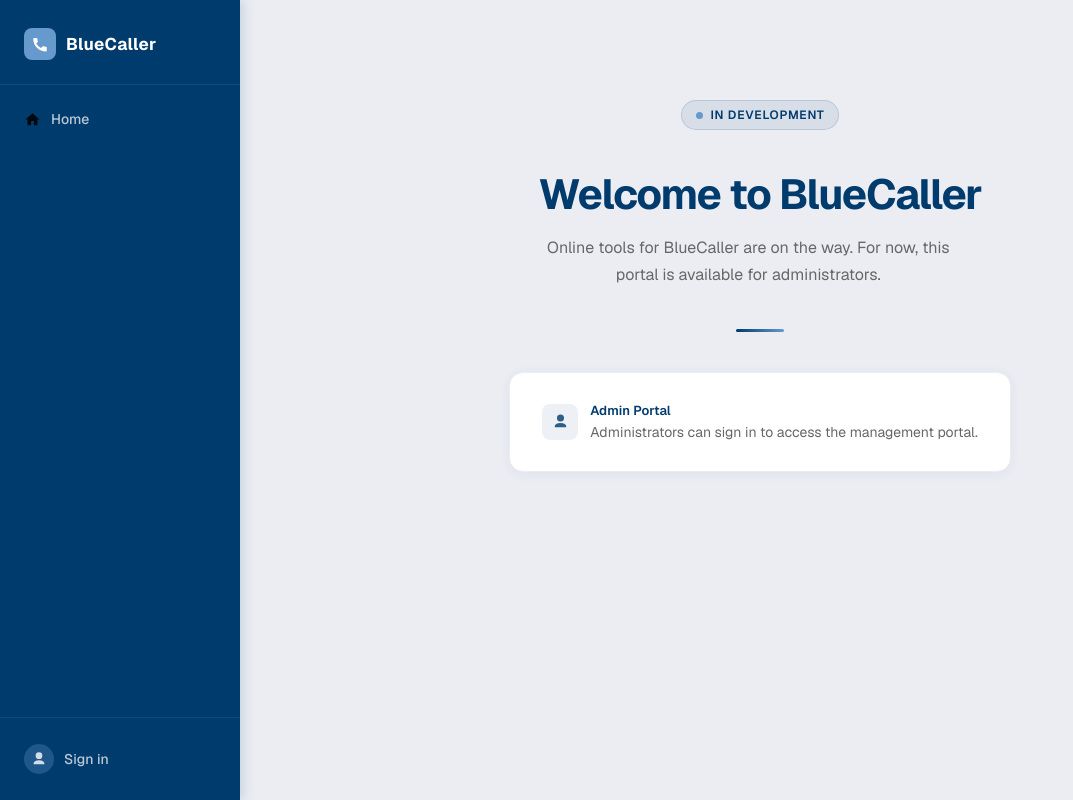
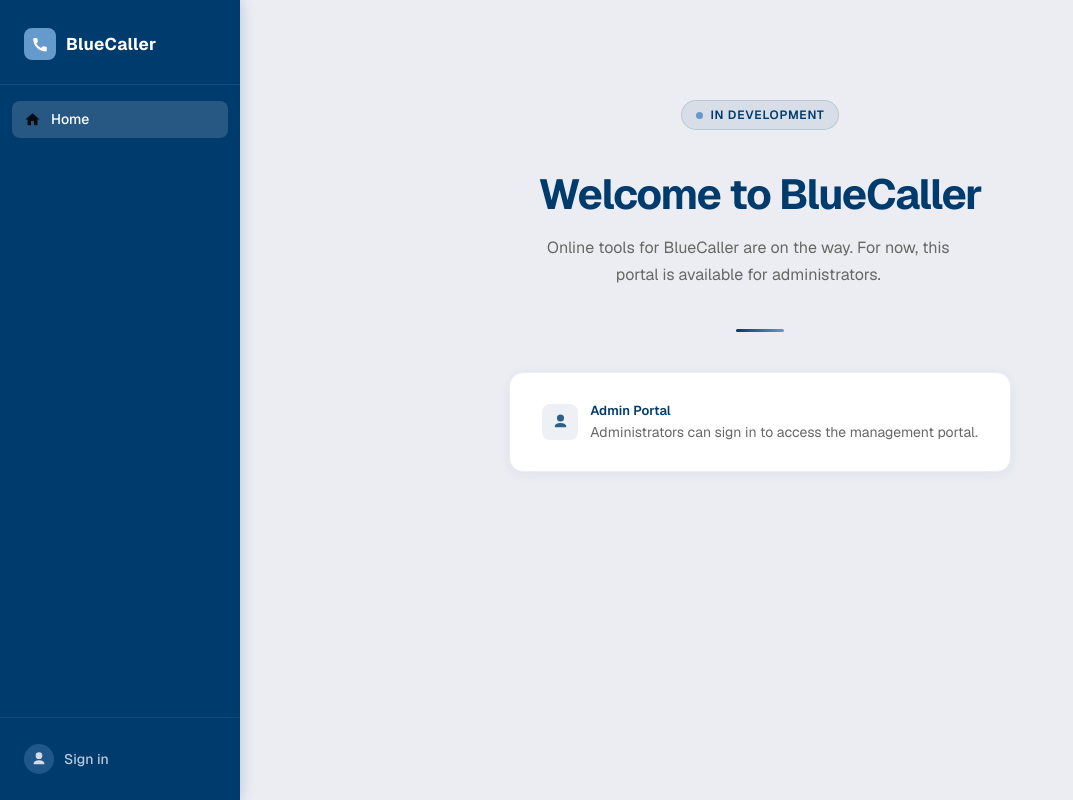
Before and after one commit to Cool-cal3b/bluecaller-web, a Next.js app: page / in a window 1280 px wide. Shown: the whole page, without its empty margins (0-1073 px from the left). Built offline with nearby package versions, Linux system fonts and the light colour scheme; no server answers.

Commit message:
Made layouts better

```diff
--- a/src/app/(main)/layout.module.css
+++ b/src/app/(main)/layout.module.css
@@ -78,6 +78,11 @@
   color: #ffffff;
 }
 
+.navLinkActive {
+  background-color: rgba(255, 255, 255, 0.15);
+  color: #ffffff;
+}
+
 .navLink svg {
   width: 17px;
   height: 17px;
@@ -105,6 +110,11 @@
 
 .profileLink:hover {
   background-color: rgba(255, 255, 255, 0.1);
+  color: #ffffff;
+}
+
+.profileLinkActive {
+  background-color: rgba(255, 255, 255, 0.15);
   color: #ffffff;
 }
 
--- a/src/app/(main)/layout.tsx
+++ b/src/app/(main)/layout.tsx
@@ -1,11 +1,13 @@
 "use client";
 
 import Link from "next/link";
+import { usePathname } from "next/navigation";
 import styles from "./layout.module.css";
 import { UserInfoProvider, useUserInfo } from "@/context/user-info-context";
 
 function MainLayoutInner({ children }: { children: React.ReactNode }) {
   const { userInfo } = useUserInfo();
+  const pathname = usePathname();
 
   const getInitials = () => {
     if (!userInfo?.firstName) return null;
@@ -33,14 +35,14 @@ function MainLayoutInner({ children }: { children: React.ReactNode }) {
         </div>
 
         <nav className={styles.nav}>
-          <Link href="/" className={styles.navLink}>
+          <Link href="/" className={`${styles.navLink}${pathname === "/" ? ` ${styles.navLinkActive}` : ""}`}>
             <svg viewBox="0 0 24 24" xmlns="http://www.w3.org/2000/svg">
               <path d="M10 20v-6h4v6h5v-8h3L12 3 2 12h3v8z" />
             </svg>
             Home
           </Link>
           {userInfo?.isAdmin && (
-            <Link href="/admin" className={styles.navLink}>
+            <Link href="/admin" className={`${styles.navLink}${pathname.startsWith("/admin") ? ` ${styles.navLinkActive}` : ""}`}>
               <svg viewBox="0 0 24 24" xmlns="http://www.w3.org/2000/svg">
                 <path d="M12 2a5 5 0 100 10A5 5 0 0012 2zm0 12c-5.33 0-8 2.67-8 4v2h16v-2c0-1.33-2.67-4-8-4z" />
               </svg>
@@ -50,7 +52,7 @@ function MainLayoutInner({ children }: { children: React.ReactNode }) {
         </nav>
 
         <div className={styles.sidebarFooter}>
-          <Link href="/profile" className={styles.profileLink}>
+          <Link href="/profile" className={`${styles.profileLink}${pathname.startsWith("/profile") ? ` ${styles.profileLinkActive}` : ""}`}>
             {initials ? (
               <div className={styles.avatar}>{initials}</div>
             ) : (
--- a/src/app/admin/layout.module.css
+++ b/src/app/admin/layout.module.css
@@ -126,6 +126,15 @@
   color: var(--admin-text-primary);
 }
 
+.navLinkActive {
+  background-color: var(--admin-accent-dim);
+  color: var(--admin-text-primary);
+}
+
+.navLinkActive svg {
+  opacity: 1;
+}
+
 .navLink svg {
   width: 16px;
   height: 16px;
@@ -166,6 +175,10 @@
   fill: currentColor;
   opacity: 0.6;
   flex-shrink: 0;
+}
+
+.backLinkContainer {
+  width: fit-content;
 }
 
 .pageContent {
```
Also changed, not shown: src/app/admin/layout.tsx (+18 -9 lines).
